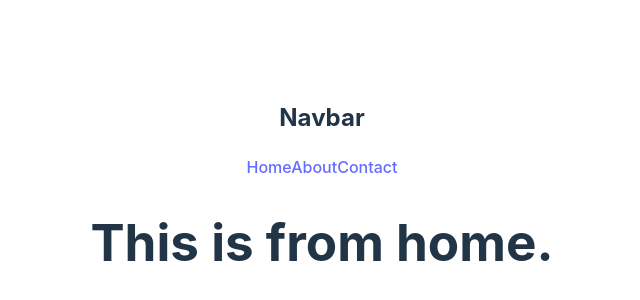
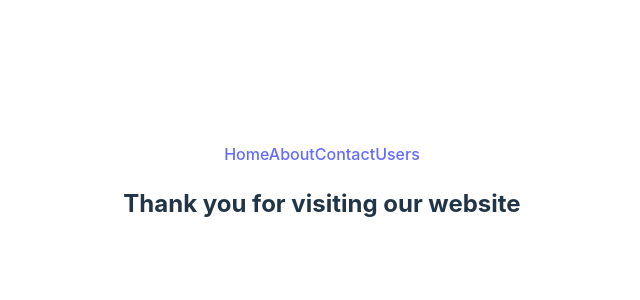
Before and after one commit to FojleTuhin/React_Router_Intro, a React (Vite) app: page / in a window 1280 px wide. Shown: the part 208-508 px from the top of the page, without its empty margins (318-958 px from the left). Built offline with nearby package versions, Linux system fonts and the light colour scheme.

Commit message:
add users

```diff
--- /dev/null
+++ b/src/component/Footer.jsx
@@ -0,0 +1,10 @@
+
+const Footer = () => {
+    return (
+        <div>
+            <h2>Thank you for visiting our website</h2>
+        </div>
+    );
+};
+
+export default Footer;
--- a/src/component/Header.jsx
+++ b/src/component/Header.jsx
@@ -5,11 +5,12 @@ const Header = () => {
 
     return (
         <div>
-            <h2>Navbar</h2>
+
             <nav>
                 <Link to='/'>Home</Link>
                 <Link to='/about'>About</Link>
                 <Link to='/contact'>Contact</Link>
+                <Link to='/users'>Users</Link>
             </nav>
         </div>
     );
--- a/src/component/Home.jsx
+++ b/src/component/Home.jsx
@@ -1,13 +1,16 @@
 import { Outlet } from "react-router-dom";
 import Header from "./Header";
+import Footer from "./Footer";
 
 
 const Home = () => {
     return (
         <div>
             <Header></Header>
-            <h1> This is from home. </h1>
+
             <Outlet></Outlet>
+
+            <Footer></Footer>
         </div>
     );
 };
--- /dev/null
+++ b/src/component/User.jsx
@@ -0,0 +1,23 @@
+
+const User = ({user}) => {
+
+    const{id, name,email, phone}=user;
+
+    const userStyle={
+        border:'2px solid white',
+        padding:'10px',
+        borderRadius:'20px',
+        margin:'10px'
+    }
+
+    return (
+        <div style={userStyle}>
+            <p>id:{id}</p>
+            <p>Name:{name}</p>
+            <p>Email:{email}</p>
+            <p>Phone:{phone}</p>
+        </div>
+    );
+};
+
+export default User;
--- /dev/null
+++ b/src/component/Users.jsx
@@ -0,0 +1,20 @@
+import { useLoaderData } from "react-router-dom";
+import User from "./User";
+
+const Users = () => {
+
+    const users=useLoaderData();
+
+    return (
+        <div>
+            <h3>Our users: {users.length}</h3>
+            <div>
+                {
+                    users.map(user => <User key={user.id} user={user} ></User>)
+                }
+            </div>
+        </div>
+    );
+};
+
+export default Users;
--- a/src/main.jsx
+++ b/src/main.jsx
@@ -10,6 +10,7 @@ import Home from './component/Home.jsx';
 import Header from './component/Header.jsx';
 import Contact from './component/Contact.jsx';
 import About from './component/About.jsx';
+import Users from './component/Users.jsx';
 
 const router= createBrowserRouter([
   {
@@ -28,6 +29,11 @@ const router= createBrowserRouter([
       {
         path:'/header',
         element:<Header></Header>
+      },
+      {
+        path:'/users',
+        loader: ()=> fetch('https://jsonplaceholder.typicode.com/users'),
+        element:<Users></Users>
       }
 
     ]
```
